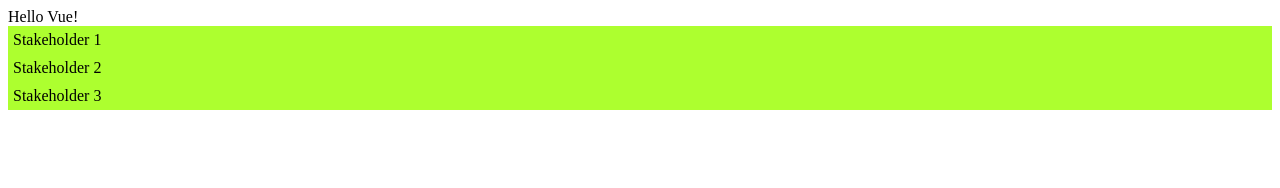
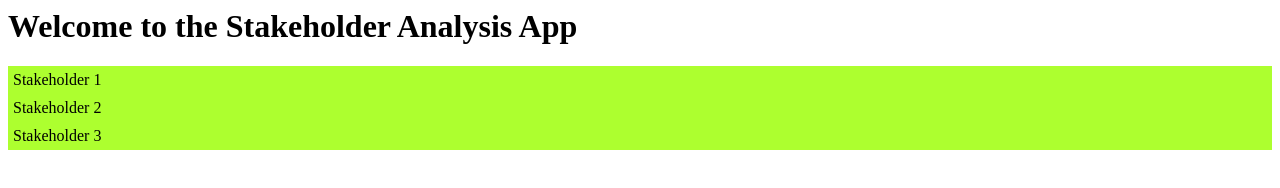
Before and after one commit to papanito/stakeholder-analysis, a plain HTML site: page index.html in a window 1280 px wide. Drawn offline with nearby package versions, Linux system fonts and the light colour scheme.

Commit message:
Change initial div to h1 and update title

```diff
--- a/index.html
+++ b/index.html
@@ -7,9 +7,9 @@
 </head>
 
 <body>
-    <div id="app">
-        {{ message }}
-    </div>
+    <h1 id="title">
+        {{ title }}
+    </h1>
     <div id="app-2">
            <stakeholder-item
                 v-for="stakeholder in stakeholderlist"
@@ -26,9 +26,9 @@
         })
 
         var app = new Vue({
-            el: '#app',
+            el: '#title',
             data: {
-                message: 'Hello Vue!'
+                title: 'Welcome to the Stakeholder Analysis App'
             }
         })
 
```
